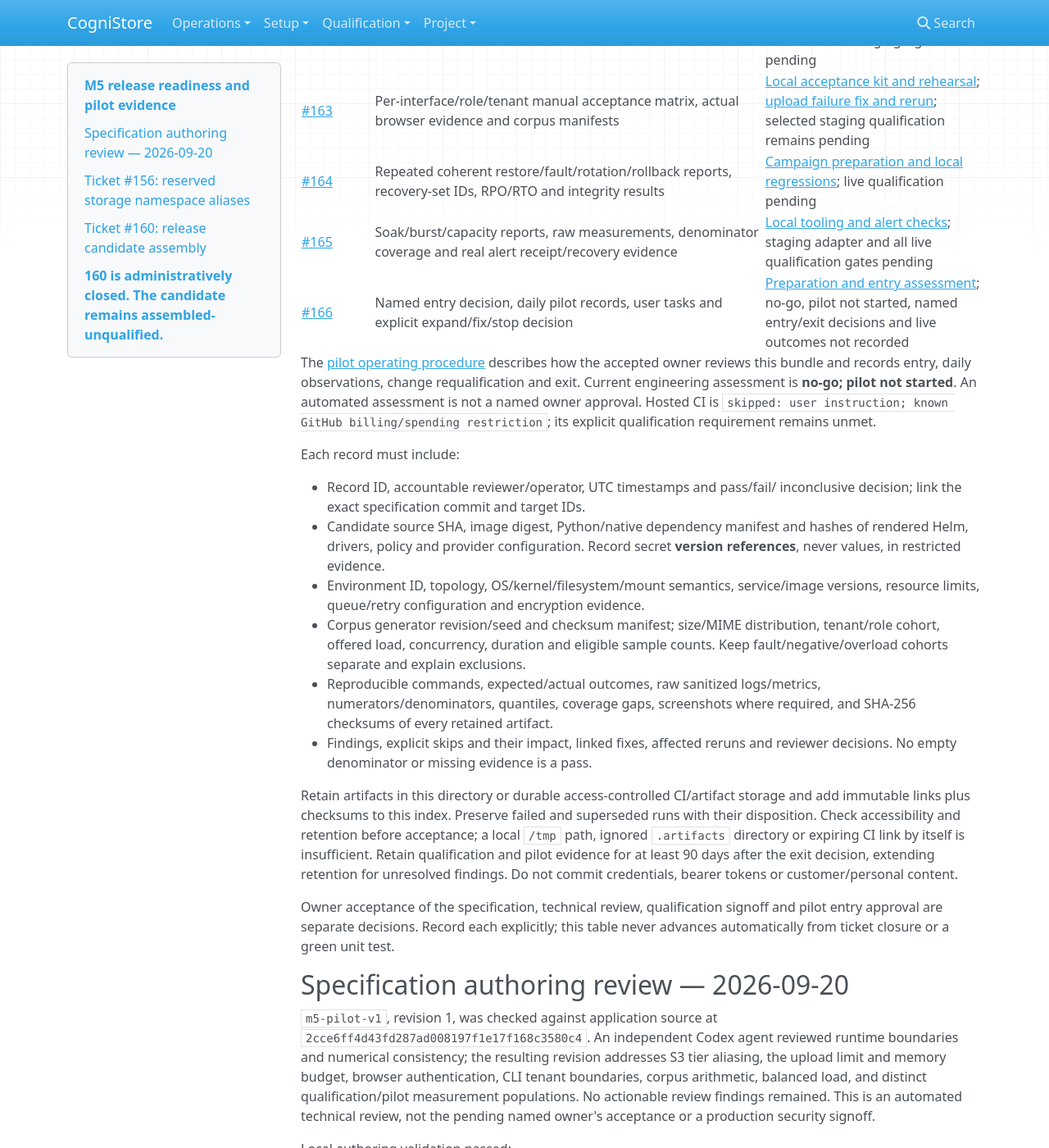
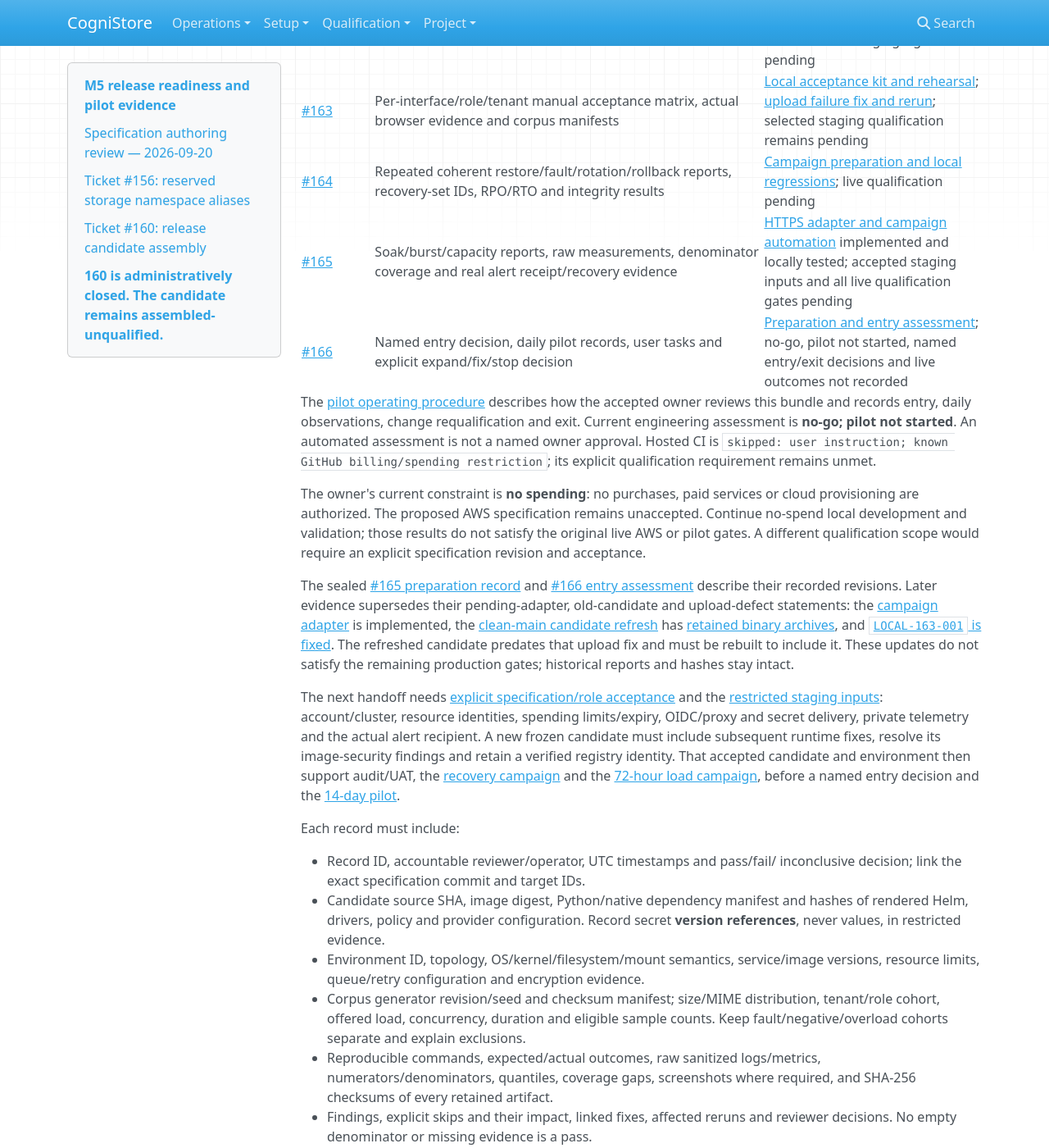
Before and after one commit to melliott18/CogniStore, an MkDocs documentation site: the page built from docs/evidence/m5/README.md, in a window 1280 px wide and 1400 px high, scrolled down 728 px. Shown: the whole window at 82% size. Built offline with MkDocs 1.6.1, drawn with Linux system fonts in a browser that asks for light colours; nearby versions of some CDN libraries.

Commit message:
fix(qualification): repair local M5 validation gates

```diff
--- a/docs/evidence/m5/README.md
+++ b/docs/evidence/m5/README.md
@@ -19,7 +19,7 @@ Provisional local #160 assembly evidence is retained below. Historical
 | [#162](https://github.com/melliott18/CogniStore/issues/162) | Candidate/environment-bound security and consistency audit, residual risks and signed decision | [Local audit and repaired XML evidence](ticket-162/README.md); owner-directed ticket closure after evidence repair; exact candidate/live staging signoff pending |
 | [#163](https://github.com/melliott18/CogniStore/issues/163) | Per-interface/role/tenant manual acceptance matrix, actual browser evidence and corpus manifests | [Local acceptance kit and rehearsal](ticket-163/README.md); [upload failure fix and rerun](ticket-163-upload-fix/README.md); selected staging qualification remains pending |
 | [#164](https://github.com/melliott18/CogniStore/issues/164) | Repeated coherent restore/fault/rotation/rollback reports, recovery-set IDs, RPO/RTO and integrity results | [Campaign preparation and local regressions](ticket-164/README.md); live qualification pending |
-| [#165](https://github.com/melliott18/CogniStore/issues/165) | Soak/burst/capacity reports, raw measurements, denominator coverage and real alert receipt/recovery evidence | [Local tooling and alert checks](ticket-165/README.md); staging adapter and all live qualification gates pending |
+| [#165](https://github.com/melliott18/CogniStore/issues/165) | Soak/burst/capacity reports, raw measurements, denominator coverage and real alert receipt/recovery evidence | [HTTPS adapter and campaign automation](ticket-165-automation/README.md) implemented and locally tested; accepted staging inputs and all live qualification gates pending |
 | [#166](https://github.com/melliott18/CogniStore/issues/166) | Named entry decision, daily pilot records, user tasks and explicit expand/fix/stop decision | [Preparation and entry assessment](ticket-166/README.md); no-go, pilot not started, named entry/exit decisions and live outcomes not recorded |
 
 The [pilot operating procedure](../../pilot_operations.md) describes how the
@@ -28,6 +28,32 @@ change requalification and exit. Current engineering assessment is **no-go;
 pilot not started**. An automated assessment is not a named owner approval.
 Hosted CI is `skipped: user instruction; known GitHub billing/spending restriction`;
 its explicit qualification requirement remains unmet.
+
+The owner's current constraint is **no spending**: no purchases, paid services
+or cloud provisioning are authorized. The proposed AWS specification remains
+unaccepted. Continue no-spend local development and validation; those results
+do not satisfy the original live AWS or pilot gates. A different qualification
+scope would require an explicit specification revision and acceptance.
+
+The sealed [#165 preparation record](ticket-165/README.md) and
+[#166 entry assessment](ticket-166/README.md) describe their recorded revisions.
+Later evidence supersedes their pending-adapter, old-candidate and upload-defect
+statements: the [campaign adapter](ticket-165-automation/README.md) is implemented,
+the [clean-main candidate refresh](ticket-160-refresh-2026-09-29/README.md) has
+[retained binary archives](ticket-160-refresh-2026-09-29/retention.json), and
+[`LOCAL-163-001` is fixed](ticket-163-upload-fix/README.md). The refreshed candidate
+predates that upload fix and must be rebuilt to include it. These updates do not
+satisfy the remaining production gates; historical reports and hashes stay intact.
+
+The next handoff needs [explicit specification/role acceptance](../../production_pilot.md#ownership-review-and-version-control)
+and the [restricted staging inputs](../../staging.md#resolve-inputs-and-render-before-deployment):
+account/cluster, resource identities, spending limits/expiry, OIDC/proxy and
+secret delivery, private telemetry and the actual alert recipient. A new frozen
+candidate must include subsequent runtime fixes, resolve its image-security
+findings and retain a verified registry identity. That accepted candidate and
+environment then support audit/UAT, the [recovery campaign](../../recovery_qualification.md)
+and the [72-hour load campaign](../../load_qualification.md), before a named
+entry decision and the [14-day pilot](../../production_pilot.md#pilot-entry-duration-and-exit).
 
 Each record must include:
 
```
Also changed, not shown: docs/release_candidate.md (+9 -0 lines), docs/staging.md (+14 -4 lines), 8 other files.
